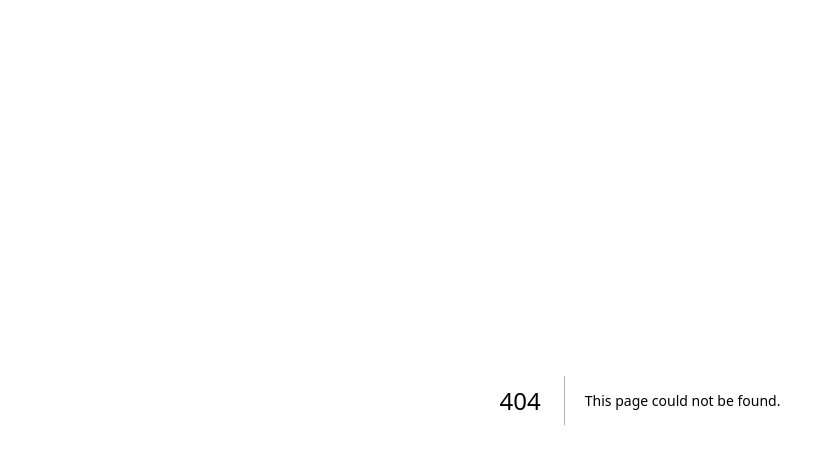
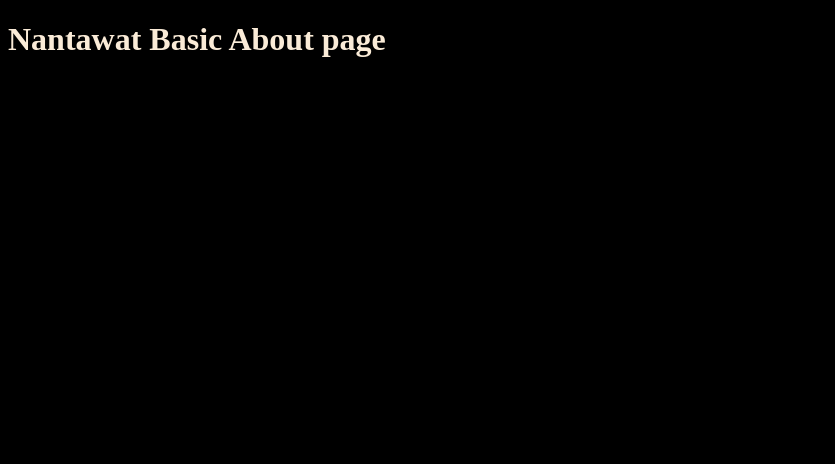
Before and after one commit to nantawatCharoenrat/next-basic, a Next.js app: page /about in a window 1280 px wide. Before the commit this address had no page. Shown: the top 464 px of the page, without its empty margins (0-835 px from the left). Built offline with nearby package versions, Linux system fonts and the light colour scheme.

Commit message:
06/01/2024/12:31

```diff
--- /dev/null
+++ b/pages/about.js
@@ -0,0 +1,9 @@
+export default function About() {
+    return (
+        <>
+            <h1>
+                Nantawat Basic About page
+            </h1>
+        </>
+    )
+}
--- a/styles/globals.css
+++ b/styles/globals.css
@@ -1,107 +1,4 @@
-:root {
-  --max-width: 1100px;
-  --border-radius: 12px;
-  --font-mono: ui-monospace, Menlo, Monaco, 'Cascadia Mono', 'Segoe UI Mono',
-    'Roboto Mono', 'Oxygen Mono', 'Ubuntu Monospace', 'Source Code Pro',
-    'Fira Mono', 'Droid Sans Mono', 'Courier New', monospace;
-
-  --foreground-rgb: 0, 0, 0;
-  --background-start-rgb: 214, 219, 220;
-  --background-end-rgb: 255, 255, 255;
-
-  --primary-glow: conic-gradient(
-    from 180deg at 50% 50%,
-    #16abff33 0deg,
-    #0885ff33 55deg,
-    #54d6ff33 120deg,
-    #0071ff33 160deg,
-    transparent 360deg
-  );
-  --secondary-glow: radial-gradient(
-    rgba(255, 255, 255, 1),
-    rgba(255, 255, 255, 0)
-  );
-
-  --tile-start-rgb: 239, 245, 249;
-  --tile-end-rgb: 228, 232, 233;
-  --tile-border: conic-gradient(
-    #00000080,
-    #00000040,
-    #00000030,
-    #00000020,
-    #00000010,
-    #00000010,
-    #00000080
-  );
-
-  --callout-rgb: 238, 240, 241;
-  --callout-border-rgb: 172, 175, 176;
-  --card-rgb: 180, 185, 188;
-  --card-border-rgb: 131, 134, 135;
+body{
+  background-color: black;
+  color: antiquewhite;
 }
-
-@media (prefers-color-scheme: dark) {
-  :root {
-    --foreground-rgb: 255, 255, 255;
-    --background-start-rgb: 0, 0, 0;
-    --background-end-rgb: 0, 0, 0;
-
-    --primary-glow: radial-gradient(rgba(1, 65, 255, 0.4), rgba(1, 65, 255, 0));
-    --secondary-glow: linear-gradient(
-      to bottom right,
-      rgba(1, 65, 255, 0),
-      rgba(1, 65, 255, 0),
-      rgba(1, 65, 255, 0.3)
-    );
-
-    --tile-start-rgb: 2, 13, 46;
-    --tile-end-rgb: 2, 5, 19;
-    --tile-border: conic-gradient(
-      #ffffff80,
-      #ffffff40,
-      #ffffff30,
-      #ffffff20,
-      #ffffff10,
-      #ffffff10,
-      #ffffff80
-    );
-
-    --callout-rgb: 20, 20, 20;
-    --callout-border-rgb: 108, 108, 108;
-    --card-rgb: 100, 100, 100;
-    --card-border-rgb: 200, 200, 200;
-  }
-}
-
-* {
-  box-sizing: border-box;
-  padding: 0;
-  margin: 0;
-}
-
-html,
-body {
-  max-width: 100vw;
-  overflow-x: hidden;
-}
-
-body {
-  color: rgb(var(--foreground-rgb));
-  background: linear-gradient(
-      to bottom,
-      transparent,
-      rgb(var(--background-end-rgb))
-    )
-    rgb(var(--background-start-rgb));
-}
-
-a {
-  color: inherit;
-  text-decoration: none;
-}
-
-@media (prefers-color-scheme: dark) {
-  html {
-    color-scheme: dark;
-  }
-}
```
Also changed, not shown: components/Footer.js (added, +7 -0 lines), components/Navbar.js (added, +15 -0 lines), pages/index.js (+3 -107 lines), pages/products/index.js (added, +9 -0 lines).
